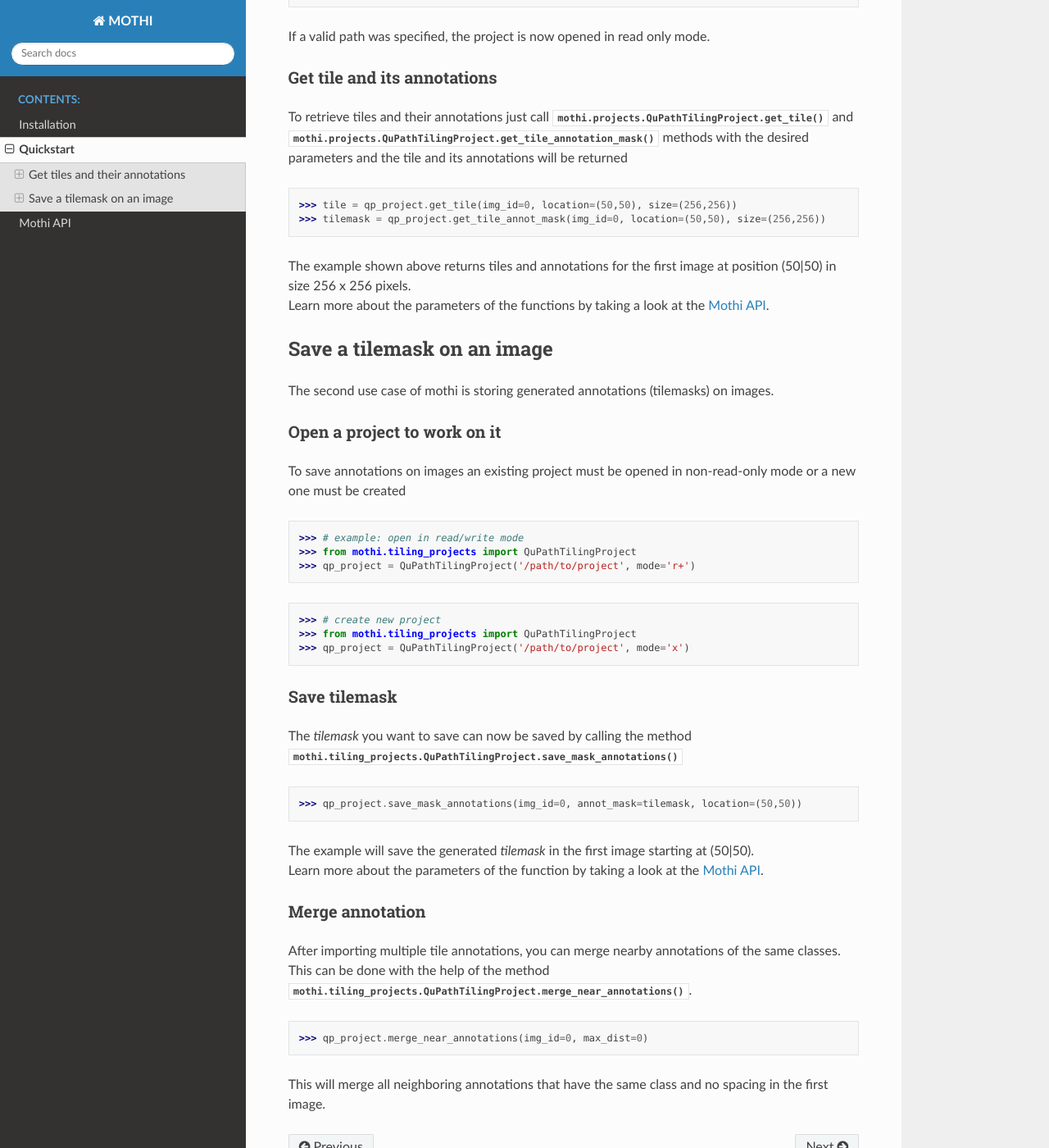
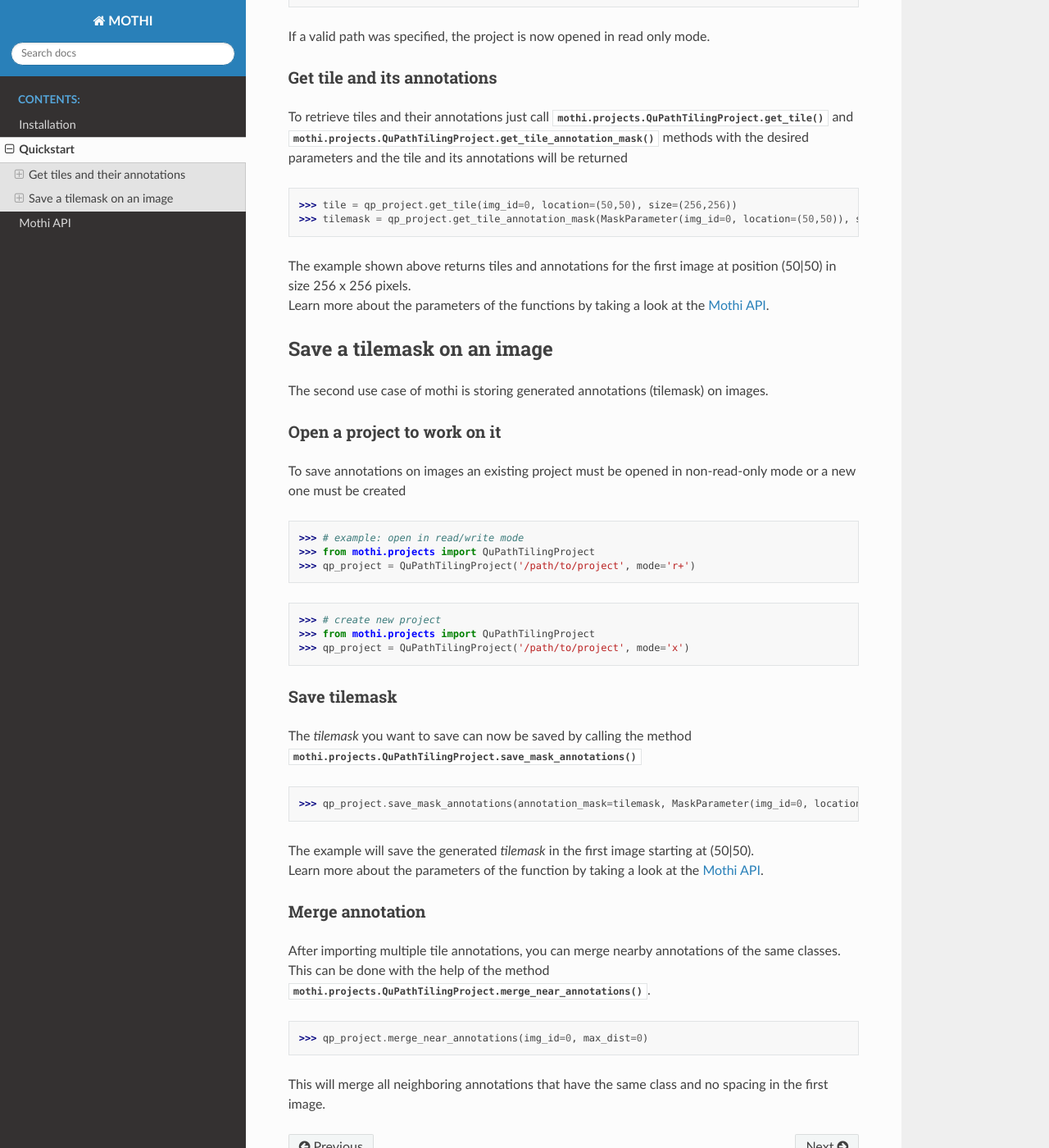
Before and after one commit to Neuropathology-Giessen/MOTH, a Sphinx documentation site: the page built from docs/source/quickstart.rst, in a window 1280 px wide and 1400 px high, scrolled down 557 px. Shown: the whole window at 82% size. Built offline with Sphinx 7.4.7 and the Read the Docs theme 2.0.0, drawn with Linux system fonts in a browser that asks for light colours; some of the changed text lies outside the part shown.

Commit message:
finish the adjustment of the quickstart documentation

```diff
--- a/docs/source/conf.py
+++ b/docs/source/conf.py
@@ -6,28 +6,28 @@
 # -- Project information -----------------------------------------------------
 # https://www.sphinx-doc.org/en/master/usage/configuration.html#project-information
 
-project = 'MOTHI'
-copyright = '2022, Thomas Kauer; Jannik Sehring, M.Sc.; Dr. Daniel Amsel'
-author = 'Thomas Kauer, Jannik Sehring, M.Sc., Dr. Daniel Amsel'
+project = "MOTHI"
+copyright = "2024, Thomas Kauer; Jannik Sehring, M.Sc.; Dr. Daniel Amsel"
+author = "Thomas Kauer, Jannik Sehring, M.Sc., Dr. Daniel Amsel"
 
 # -- General configuration ---------------------------------------------------
 # https://www.sphinx-doc.org/en/master/usage/configuration.html#general-configuration
 
 extensions = [
-    'sphinx.ext.autodoc',
-    'sphinx.ext.napoleon',
-    'sphinx.ext.viewcode',
-    'sphinx_rtd_theme',
-    'sphinx_autodoc_typehints'
+    "sphinx.ext.autodoc",
+    "sphinx.ext.napoleon",
+    "sphinx.ext.viewcode",
+    "sphinx_rtd_theme",
+    "sphinx_autodoc_typehints",
 ]
 
-templates_path = ['_templates']
+templates_path = ["_templates"]
 exclude_patterns = []
 
-autodoc_member_order = 'bysource'
+autodoc_member_order = "bysource"
 
 # -- Options for HTML output -------------------------------------------------
 # https://www.sphinx-doc.org/en/master/usage/configuration.html#options-for-html-output
 
-html_theme = 'sphinx_rtd_theme'
-html_static_path = ['_static']
+html_theme = "sphinx_rtd_theme"
+html_static_path = ["_static"]
--- a/docs/source/quickstart.rst
+++ b/docs/source/quickstart.rst
@@ -24,7 +24,7 @@ Open a project to work on it
 
 .. code-block:: python3
 
-    >>> from mothi.projects import QuPathTilingProject
+    >>> from mothi.projects import QuPathTilingProject, MaskParameter
     >>> qp_project = QuPathTilingProject('/path/to/project')
 
 | If a valid path was specified, the project is now opened in read only mode.
@@ -39,7 +39,7 @@ Get tile and its annotations
 .. code-block:: python3
 
     >>> tile = qp_project.get_tile(img_id=0, location=(50,50), size=(256,256))
-    >>> tilemask = qp_project.get_tile_annot_mask(img_id=0, location=(50,50), size=(256,256))
+    >>> tilemask = qp_project.get_tile_annotation_mask(MaskParameter(img_id=0, location=(50,50)), size=(256,256))
 
 | The example shown above returns tiles and annotations for the first image at position
   (50|50) in size 256 x 256 pixels.
@@ -48,7 +48,7 @@ Get tile and its annotations
 ---------------------------
 Save a tilemask on an image
 ---------------------------
-| The second use case of mothi is storing generated annotations (tilemasks) on images.
+| The second use case of mothi is storing generated annotations (tilemask) on images.
 
 Open a project to work on it
 ~~~~~~~~~~~~~~~~~~~~~~~~~~~~
@@ -58,23 +58,23 @@ Open a project to work on it
 .. code-block:: python3
 
     >>> # example: open in read/write mode
-    >>> from mothi.tiling_projects import QuPathTilingProject
+    >>> from mothi.projects import QuPathTilingProject
     >>> qp_project = QuPathTilingProject('/path/to/project', mode='r+')
 
 .. code-block:: python3
 
     >>> # create new project
-    >>> from mothi.tiling_projects import QuPathTilingProject
+    >>> from mothi.projects import QuPathTilingProject
     >>> qp_project = QuPathTilingProject('/path/to/project', mode='x')
 
 Save tilemask
 ~~~~~~~~~~~~~
 | The `tilemask` you want to save can now be saved by calling the method
-  :meth:`mothi.tiling_projects.QuPathTilingProject.save_mask_annotations`
+  :meth:`mothi.projects.QuPathTilingProject.save_mask_annotations`
 
 .. code-block:: python3
 
-    >>> qp_project.save_mask_annotations(img_id=0, annot_mask=tilemask, location=(50,50))
+    >>> qp_project.save_mask_annotations(annotation_mask=tilemask, MaskParameter(img_id=0, location=(50,50)))
 
 | The example will save the generated `tilemask` in the first image
   starting at (50|50).
@@ -84,7 +84,7 @@ Merge annotation
 ~~~~~~~~~~~~~~~~
 | After importing multiple tile annotations, you can merge nearby annotations of the same classes.
   This can be done with the help of the method
-  :meth:`mothi.tiling_projects.QuPathTilingProject.merge_near_annotations`.
+  :meth:`mothi.projects.QuPathTilingProject.merge_near_annotations`.
 
 .. code-block:: python3
 
```
